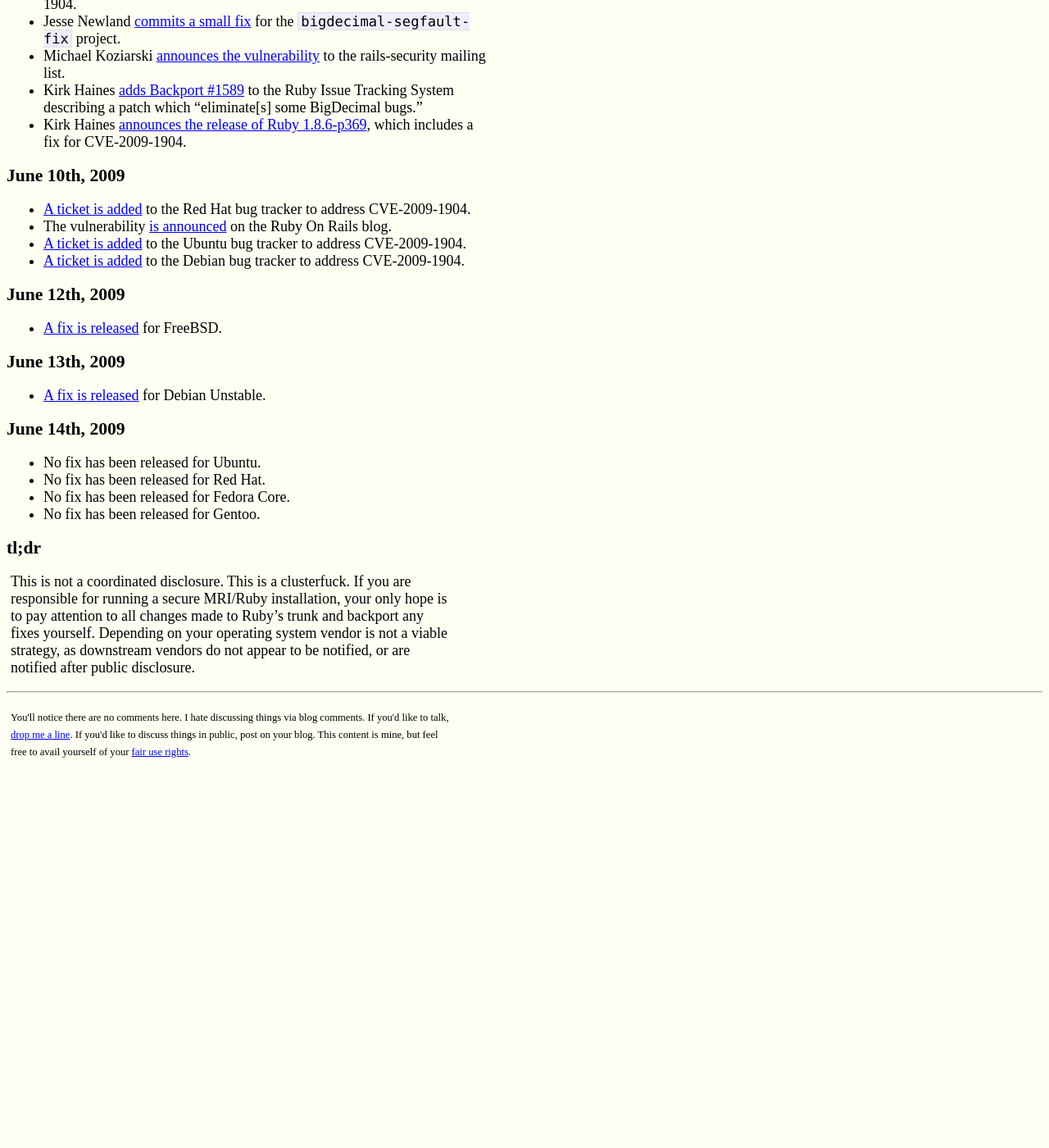
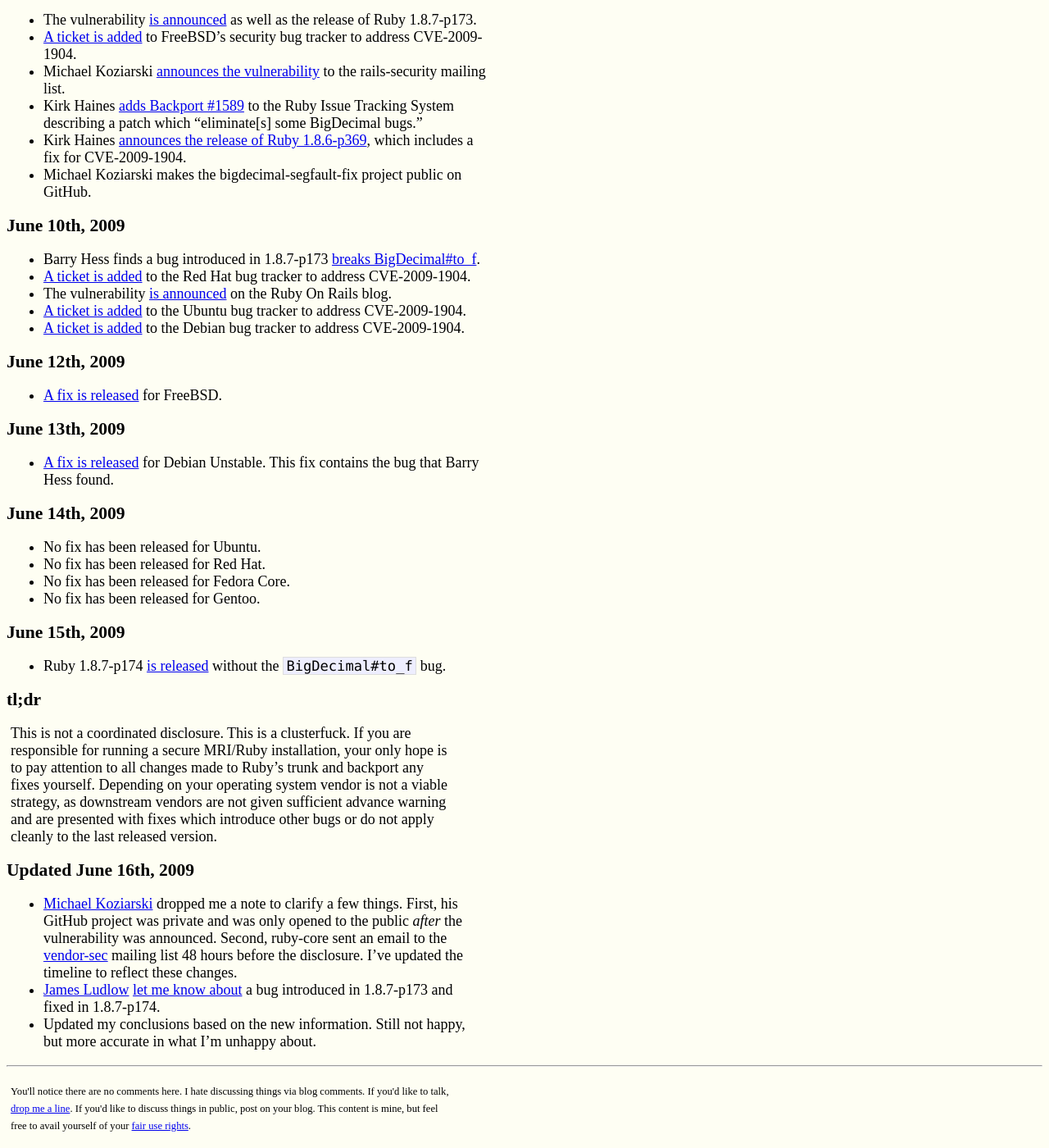
Before and after one commit to prahaladbelavadi/codahale.com, a Jekyll site: the page built from _posts/2009-06-14-how-not-to-fix-a-security-bug.md, in a window 1280 px wide and 1400 px high, scrolled down 949 px. Shown: the whole window at 82% size. Built offline with Jekyll 4.4.1, drawn with Linux system fonts in a browser that asks for light colours; Markdown is read by kramdown in place of the engine named in the settings; before the commit the page ends 1893 px from its top, so only the background shows below that; some of the changed text lies outside the part shown.

Commit message:
Updated the timeline and such.

```diff
--- a/_posts/2009-06-14-how-not-to-fix-a-security-bug.md
+++ b/_posts/2009-06-14-how-not-to-fix-a-security-bug.md
@@ -33,6 +33,12 @@
   is assigned.
 
 
+June 7th, 2009
+--------------
+
+* ruby-core notifies the [vendor-sec](http://en.wikipedia.org/wiki/Vendor-sec)
+  mailing list of the vulnerability.
+
 June 8th, 2009
 --------------
 
@@ -41,7 +47,7 @@
   as-yet-undisclosed security vulnerabilities, the ticket was marked
   confidential and that "no information should be disclosed until [the
   vulnerability] is made public."
-* Michael Koziarski creates a GitHub project, [bigdecimal-segfault-fix](http://github.com/NZKoz/bigdecimal-segfault-fix/tree/master)
+* Michael Koziarski creates a private GitHub project, [bigdecimal-segfault-fix](http://github.com/NZKoz/bigdecimal-segfault-fix/tree/master)
   with a workaround for the bug.
 * Kirk Haines [commits a change](http://github.com/rubyspec/rubyspec/commit/95c0abbe07bf350f83d2454eb080b0bd315d59d4)
   to the RubySpec project which adds a test to ensure Ruby implementations
@@ -51,21 +57,22 @@
 June 9th, 2009
 --------------
 
-* The vulnerability [is announced](http://www.ruby-lang.org/en/news/2009/06/09/dos-vulnerability-in-bigdecimal/) on the `ruby-lang.org` site as well as the release of Ruby 1.8.7-p173.
+* The vulnerability [is announced](http://www.ruby-lang.org/en/news/2009/06/09/dos-vulnerability-in-bigdecimal/) as well as the release of Ruby 1.8.7-p173.
 * [A ticket is added](http://www.vuxml.org/freebsd/62e0fbe5-5798-11de-bb78-001cc0377035.html)
 to FreeBSD's security bug tracker to address CVE-2009-1904.
-* Jesse Newland [commits a small fix](http://github.com/NZKoz/bigdecimal-segfault-fix/commit/795c3a8f48c58ef54f00b4762da87bbf7893ec2a) for the `bigdecimal-segfault-fix` project.
 * Michael Koziarski [announces the vulnerability](http://groups.google.com/group/rubyonrails-security/msg/fad60751e2b9b4f6?)
   to the rails-security mailing list.
 * Kirk Haines [adds Backport #1589](http://redmine.ruby-lang.org/issues/show/1589)
   to the Ruby Issue Tracking System describing a patch which "eliminate[s] some
   BigDecimal bugs."
 * Kirk Haines [announces the release of Ruby 1.8.6-p369](http://groups.google.com/group/comp.lang.ruby/browse_thread/thread/3106062ee1df078a/0625d1bd36da13db?lnk=raot&fwc=2), which includes a fix for CVE-2009-1904.
+* Michael Koziarski makes the bigdecimal-segfault-fix project public on GitHub.
 
 
 June 10th, 2009
 ---------------
 
+* Barry Hess finds a bug introduced in 1.8.7-p173 [breaks BigDecimal#to_f](http://www.getharvest.com/blog/2009/06/ruby-denial-of-service-patch-breaks-bigdecimal-to_f-method/).
 * [A ticket is added](https://bugzilla.redhat.com/show_bug.cgi?id=504958) to
   the Red Hat bug tracker to address CVE-2009-1904.
 * The vulnerability [is announced](http://weblog.rubyonrails.org/2009/6/10/dos-vulnerability-in-ruby/)
@@ -85,7 +92,7 @@
 June 13th, 2009
 ---------------
 
-* [A fix is released](http://bugs.debian.org/cgi-bin/bugreport.cgi?bug=532689#20) for Debian Unstable.
+* [A fix is released](http://bugs.debian.org/cgi-bin/bugreport.cgi?bug=532689#20) for Debian Unstable. This fix contains the bug that Barry Hess found.
 
 
 June 14th, 2009
@@ -97,6 +104,12 @@
 * No fix has been released for Gentoo.
 
 
+June 15th, 2009
+---------------
+* Ruby 1.8.7-p174 [is released](http://www.ruby-forum.com/topic/189053#827091)
+  without the `BigDecimal#to_f` bug.
+
+
 tl;dr
 -----
 
@@ -104,5 +117,21 @@
 responsible for running a secure MRI/Ruby installation, your only hope is to pay
 attention to all changes made to Ruby's trunk and backport any fixes yourself.
 Depending on your operating system vendor is not a viable strategy, as
-downstream vendors do not appear to be notified, or are notified after public
-disclosure.
+downstream vendors are not given sufficient advance warning and are presented
+with fixes which introduce other bugs or do not apply cleanly to the last
+released version.
+
+
+Updated June 16th, 2009
+-----------------------
+
+* [Michael Koziarski](http://www.koziarski.net/) dropped me a note to clarify a
+  few things. First, his GitHub project was private and was only opened to the
+  public *after* the vulnerability was announced. Second, ruby-core sent an
+  email to the [vendor-sec](http://en.wikipedia.org/wiki/Vendor-sec) mailing
+  list 48 hours before the disclosure. I've updated the timeline to reflect
+  these changes.
+* [James Ludlow](http://twitter.com/jdludlow) [let me know about](http://twitter.com/jdludlow/status/2166873415)
+  a bug introduced in 1.8.7-p173 and fixed in 1.8.7-p174.
+* Updated my conclusions based on the new information. Still not happy, but more
+  accurate in what I'm unhappy about.
```
